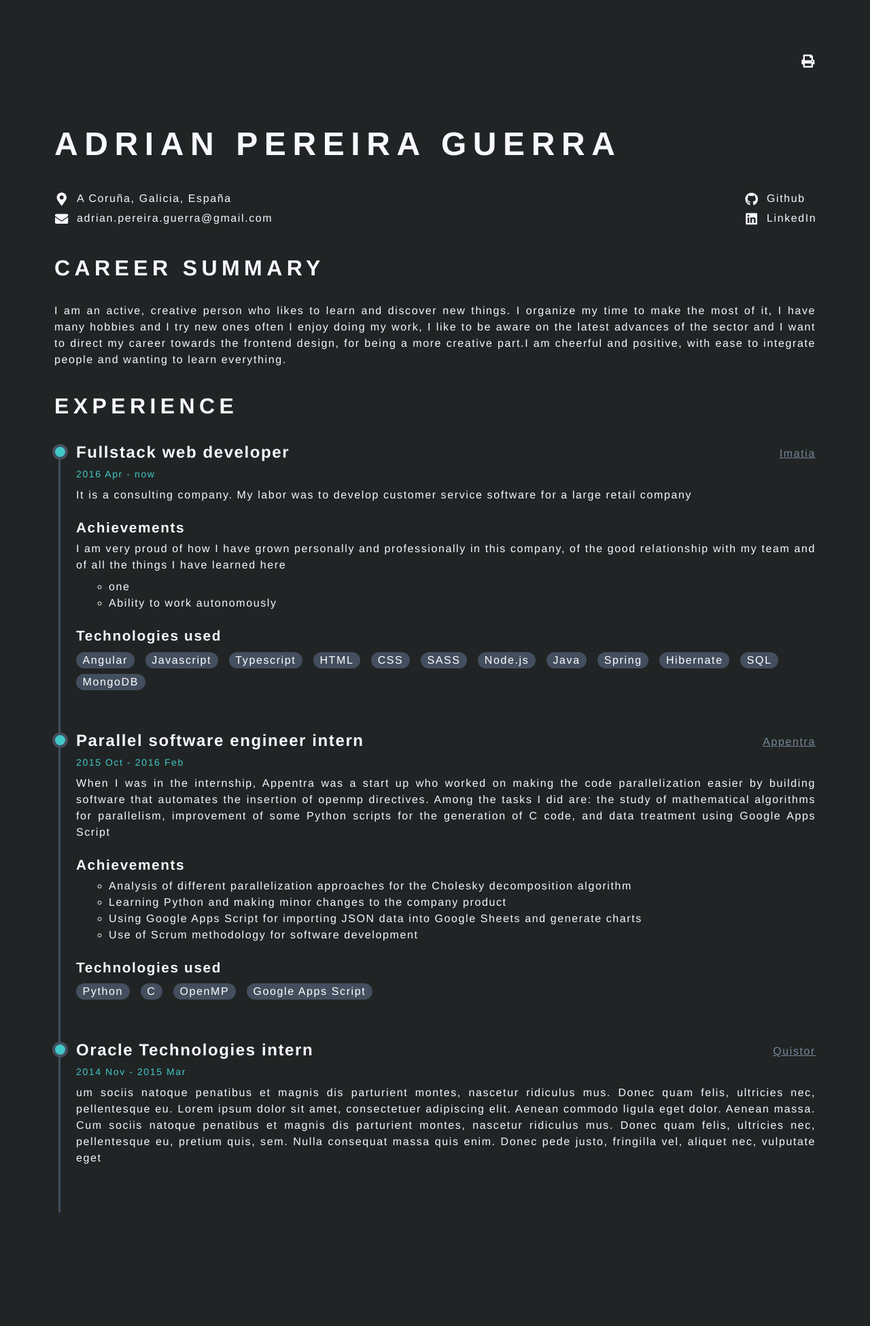
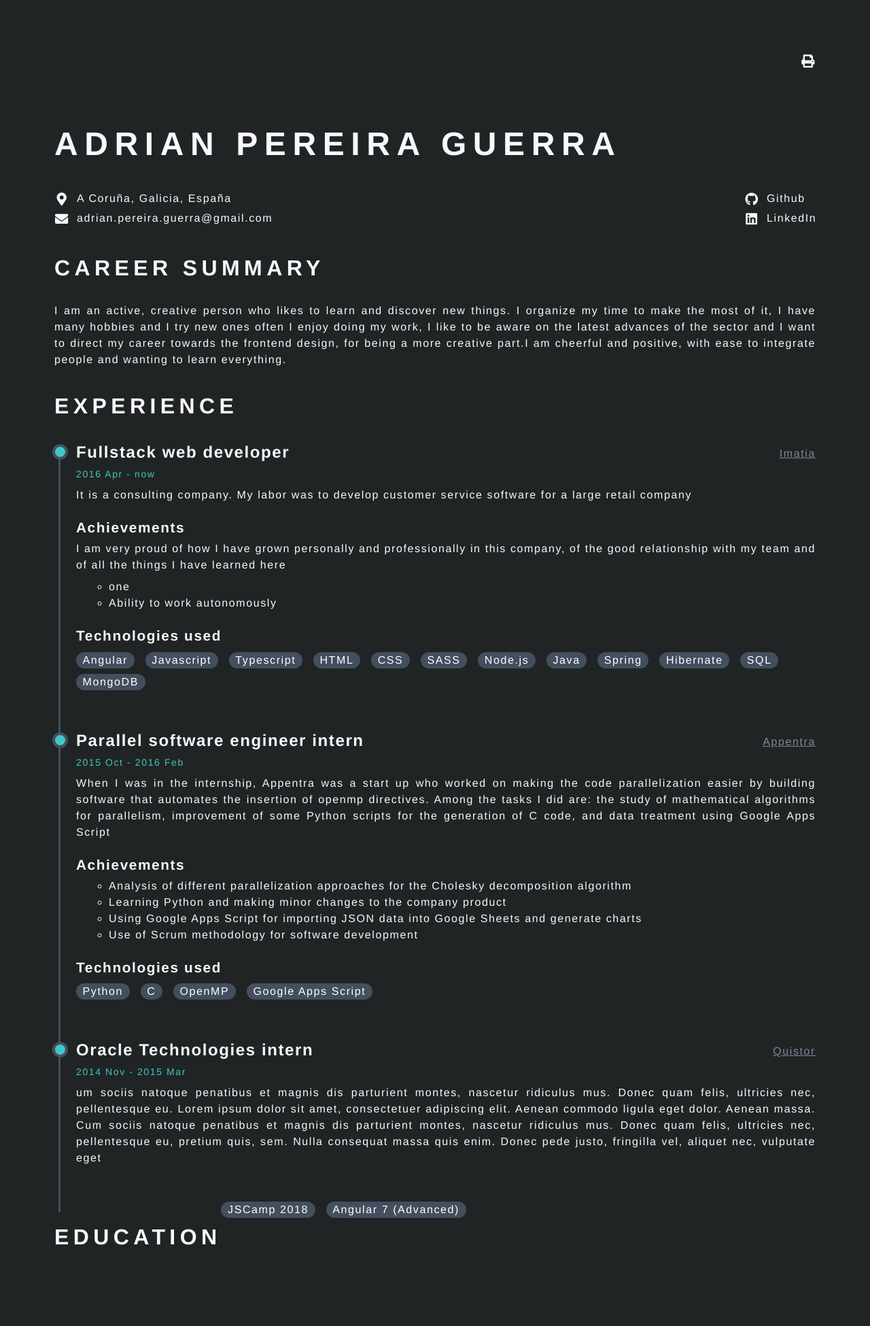
Before and after one commit to adrisons/adrisons.github.io, a Jekyll site: the page built from curriculum.html, in a window 1280 px wide. Shown: the whole page at 68% size. Built offline with Jekyll 4.4.1, drawn with Linux system fonts in a browser that asks for light colours; nearby versions of some CDN libraries; before the commit the page ends 1843 px from its top, so only the background shows below that.

Commit message:
New slot education

```diff
--- a/_data/curriculum/curriculum.yml
+++ b/_data/curriculum/curriculum.yml
@@ -1,3 +1,4 @@
 name: Adrian Pereira Guerra
 career_summary: Career summary
 experience: Experience
+education: Education
--- a/_data/curriculum/education.yml
+++ b/_data/curriculum/education.yml
@@ -0,0 +1,2 @@
+- name: JSCamp 2018
+- name: Angular 7 (Advanced)
--- a/_includes/curriculum/education.html
+++ b/_includes/curriculum/education.html
@@ -0,0 +1,7 @@
+<div class="education">
+    <ul>
+        {% for item in site.data.curriculum.education %}
+        <li>{{ item.name }}</li>
+        {% endfor %}
+    </ul>
+</div>
--- a/_layouts/curriculum.html
+++ b/_layouts/curriculum.html
@@ -15,6 +15,7 @@
     <link rel="stylesheet" href="/assets/css/personal.css" />
     <link rel="stylesheet" href="/assets/css/career-summary.css" />
     <link rel="stylesheet" href="/assets/css/experience.css" />
+    <link rel="stylesheet" href="/assets/css/education.css" />
     <link
       rel="stylesheet"
       href="https://use.fontawesome.com/releases/v5.6.1/css/all.css"
@@ -40,20 +41,26 @@
     {% assign item = site.data.curriculum.curriculum %}
     <h1>{{ item.name | upcase }}</h1>
     <!-- PERSONAL -->
-    {% include curriculum/personal.html %} {% assign item =
-    site.data.curriculum.curriculum %}
+    {% include curriculum/personal.html %}
     <!-- CAREER SUMMARY -->
+    {% assign item = site.data.curriculum.curriculum %}
     <h2>{{ item.career_summary | upcase }}</h2>
-    {% include curriculum/career-summary.html %} {% assign item =
-    site.data.curriculum.curriculum %}
+    {% include curriculum/career-summary.html %}
     <!-- EXPERIENCE -->
+    {% assign item = site.data.curriculum.curriculum %}
     <h2>{{ item.experience | upcase }}</h2>
     {% include curriculum/experience.html %}
     <!-- EDUCATION -->
+    {% assign item = site.data.curriculum.curriculum %}
+    <h2>{{ item.education | upcase }}</h2>
     {% include curriculum/education.html %}
     <!-- LANGUAGES -->
+    {% assign item = site.data.curriculum.curriculum %}
+    <h2>{{ item.languages | upcase }}</h2>
     {% include curriculum/languages.html %}
     <!-- INTERESTS -->
+    {% assign item = site.data.curriculum.curriculum %}
+    <h2>{{ item.interests | upcase }}</h2>
     {% include curriculum/interests.html %}
   </body>
 </html>
--- /dev/null
+++ b/assets/css/education.css
@@ -0,0 +1,21 @@
+.education {
+    position: relative;
+    float: left;
+}
+.education ul {
+    position: relative;
+    float: left;
+    width: 100%;
+    margin-top: 0.25em;
+}
+.education ul li {
+    position: relative;
+    float: left;
+    color: #fff;
+    background-color: #434e5e;
+    padding-right: 0.6em;
+    padding-left: 0.6em;
+    border-radius: 10rem;
+    margin-right: 1em;
+    margin-bottom: 0.5em;
+}
--- a/assets/css/home.css
+++ b/assets/css/home.css
@@ -66,7 +66,7 @@
   align-items: center;
   flex-direction: column;
   visibility: hidden;
-  animation: makeVisible 0.6s ease-in 6s both;
+  animation: makeVisible 0.6s ease-in 2s both;
 }
 
 .buttons ul li {
@@ -88,7 +88,7 @@
   font-weight: bold;
   color: inherit;
   text-align: center;
-  animation: text-blur-out 1s cubic-bezier(0.55, 0.085, 0.68, 0.53) 6s reverse;
+  animation: text-blur-out 1s cubic-bezier(0.55, 0.085, 0.68, 0.53) 2s reverse;
 }
 
 .buttons ul li a label {
```
Also changed, not shown: 3 other files.
